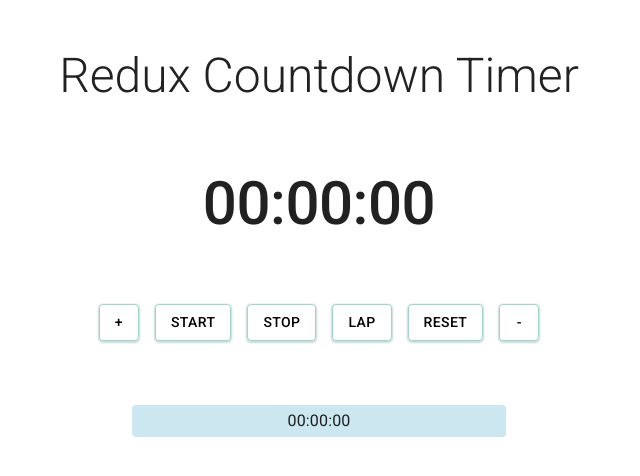
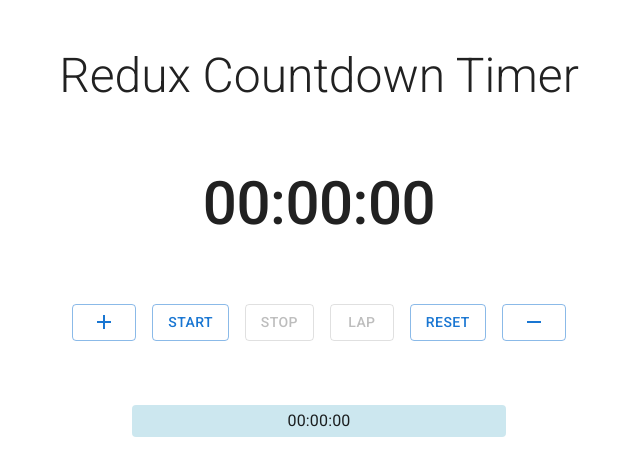
Before and after one commit to Adnan-Saleem-93/react-redux-app, a React (Create React App) app: page / in a window 1280 px wide. Shown: the top 476 px of the page, without its empty margins (321-961 px from the left). Built offline with nearby package versions, Linux system fonts and the light colour scheme.

Commit message:
Button changes

```diff
--- a/src/App.css
+++ b/src/App.css
@@ -2,16 +2,6 @@
   margin: 2rem 0 !important;
 }
 
-.MuiButtonGroup-root > .MuiButton-root {
-  margin: 0 0.5rem !important;
-  color: #000 !important;
-  border: 1px solid rgba(73, 167, 159, 0.5) !important;
-  box-shadow: 0px 1px 2px 1px rgb(67 136 130 / 31%) !important;
-  border-radius: 4px !important;
-}
-.MuiButton-root:hover {
-  box-shadow: 0px 2px 2px 2px rgba(73, 138, 132, 0.445) !important;
-}
-.MuiAlert-icon {
+.css-1ogdwqe-MuiStack-root {
   display: none !important;
 }
--- a/src/components/Buttons.jsx
+++ b/src/components/Buttons.jsx
@@ -1,10 +1,13 @@
 import React, {useEffect, useState} from 'react'
-import {ButtonGroup, Button} from '@mui/material'
+import {Stack, Button} from '@mui/material'
 import {increase, decrease, reset, start, stop, createLap} from '../store/stopwatchSlice'
 import {useDispatch, useSelector} from 'react-redux'
+import AddIcon from '@mui/icons-material/Add'
+import RemoveIcon from '@mui/icons-material/Remove'
 
 function Buttons() {
   let {hours, minutes, seconds} = useSelector((state) => state.stopwatch.timer)
+  let {isTimerStarted} = useSelector((state) => state.stopwatch)
   const [timeInSeconds, setTimeInSeconds] = useState(0)
   const [intervalId, setIntervalId] = useState(0)
 
@@ -17,20 +20,31 @@ function Buttons() {
   const dispatch = useDispatch()
   const handleClick = (action) => {
     if (action === start) {
-      let id = 0
+      let id = 0 // local variable to store setInterval id
+
+      // only dispatch this action if hours, minutes or seconds are not 0
       if (hours !== 0 || minutes !== 0 || seconds !== 0) {
-        let count = 0
+        let count = 0 // count variable used for invoking clearInterval method
         id = setInterval(() => {
-          count += 1
+          count += 1 // increase counter by 1 each time
+
+          // if count value is less equal to the total seconds timer is supposed to run
+          // only then the start action should be dispatched
           if (count <= timeInSeconds) {
             dispatch(action())
-          } else {
+          }
+          // else invoke the clearInterval method
+          else {
             clearInterval(id)
           }
         }, 1000)
       }
+      // after the setInterval method is started, assign its ID to 'intervalId' state value
+      // this is done so that we can clear the interval when we click the stop timer or reset timer method
       setIntervalId(id)
     } else {
+      // if intervalId state value is not 0 and methods are either 'reset' or 'stop'
+      // then clear the setInterval method using its ID
       if (intervalId !== 0 && (action === reset || action === stop)) {
         clearInterval(intervalId)
       }
@@ -40,26 +54,57 @@ function Buttons() {
 
   return (
     <>
-      <ButtonGroup variant="outlined" aria-label="outlined button group">
-        <Button mr={1} title="Increase Timer" onClick={() => handleClick(increase)}>
-          +
+      {/* <ButtonGroup variant="outlined" aria-label="outlined button group">
+      </ButtonGroup> */}
+      <Stack direction="row" spacing={2}>
+        <Button
+          mr={1}
+          title="Increase Timer"
+          variant="outlined"
+          onClick={() => handleClick(increase)}
+          disabled={isTimerStarted}
+        >
+          <AddIcon />
         </Button>
-        <Button mr={1} title="Start Timer" onClick={() => handleClick(start)}>
+        <Button
+          mr={1}
+          title="Start Timer"
+          onClick={() => handleClick(start)}
+          disabled={isTimerStarted}
+          variant="outlined"
+        >
           Start
         </Button>
-        <Button mr={1} title="Stop Timer" onClick={() => handleClick(stop)}>
+        <Button
+          mr={1}
+          title="Stop Timer"
+          variant="outlined"
+          onClick={() => handleClick(stop)}
+          disabled={!isTimerStarted}
+        >
           Stop
         </Button>
-        <Button mr={1} title="Create Lap" onClick={() => handleClick(createLap)}>
+        <Button
+          mr={1}
+          title="Create Lap"
+          variant="outlined"
+          onClick={() => handleClick(createLap)}
+          disabled={!isTimerStarted}
+        >
           Lap
         </Button>
-        <Button mr={1} title="Reset Timer" onClick={() => handleClick(reset)}>
+        <Button mr={1} title="Reset Timer" variant="outlined" onClick={() => handleClick(reset)}>
           Reset
         </Button>
-        <Button title="Decrease Timer" onClick={() => handleClick(decrease)}>
-          -
+        <Button
+          title="Decrease Timer"
+          variant="outlined"
+          onClick={() => handleClick(decrease)}
+          disabled={isTimerStarted}
+        >
+          <RemoveIcon />
         </Button>
-      </ButtonGroup>
+      </Stack>
     </>
   )
 }
--- a/src/store/stopwatchSlice.js
+++ b/src/store/stopwatchSlice.js
@@ -7,7 +7,8 @@ export const stopWatchSlice = createSlice({
       hours: 0,
       minutes: 0,
       seconds: 0
-    }
+    },
+    isTimerStarted: false
   },
   reducers: {
     increase: (state) => {
@@ -41,6 +42,7 @@ export const stopWatchSlice = createSlice({
     start: (state) => {
       let {hours, minutes, seconds} = state.timer
 
+      state.isTimerStarted = true
       // check if seconds are 0 then only decrease seconds if hours or minutes are not 0
       if (seconds === 0 && (hours !== 0 || minutes !== 0)) {
         // if seconds are 0, we need to set to 59, because a stopwatch only has 60 seconds
@@ -63,13 +65,11 @@ export const stopWatchSlice = createSlice({
       }
     },
     stop: (state) => {
-      let {hours, minutes, seconds} = state.timer
-      state.timer.hours = hours
-      state.timer.minutes = minutes
-      state.timer.seconds = seconds
+      state.isTimerStarted = false
     },
     reset: (state) => {
       state.timer.hours = state.timer.minutes = state.timer.seconds = 0
+      state.isTimerStarted = false
     },
     createLap: (state) => {
       console.log(state)
```
